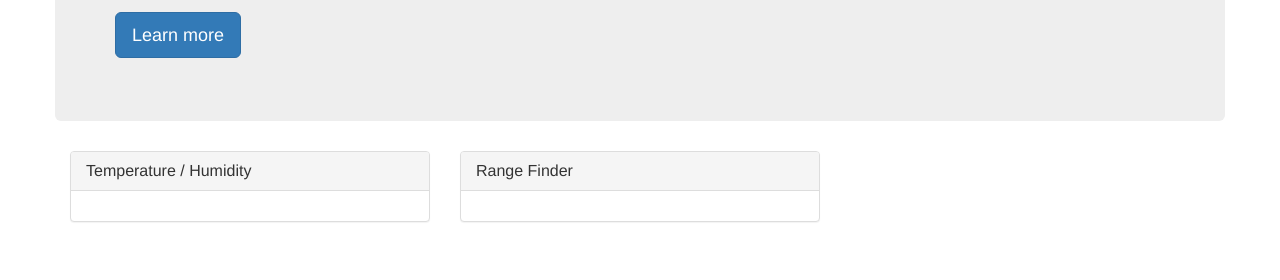
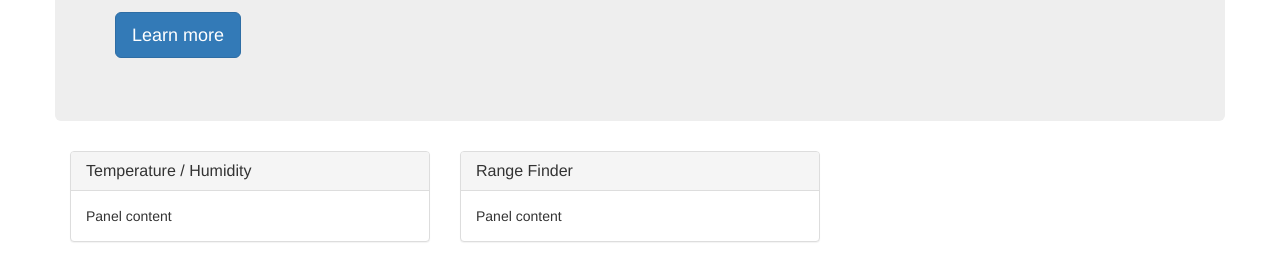
Before and after one commit to connred/Challenges, a plain HTML site: page client/index.html in a window 1280 px wide. Shown: the part 252-532 px from the top of the page. Drawn offline with nearby package versions, Linux system fonts and the light colour scheme; no server answers; files whose address does not match are found by name.

Commit message:
Catching up

```diff
--- a/client/index.html
+++ b/client/index.html
@@ -4,7 +4,8 @@
 <head>
     <meta charset="UTF-8">
     <title>Challenges</title>
-    <link rel="stylesheet" href="https://cdnjs.cloudflare.com/ajax/libs/twitter-bootstrap/3.3.7/css/bootstrap.min.css"> </head>
+    <link rel="stylesheet" href="https://cdnjs.cloudflare.com/ajax/libs/twitter-bootstrap/3.3.7/css/bootstrap.min.css">
+</head>
 
 <body>
     <nav class="navbar navbar-default">
@@ -64,14 +65,18 @@
                 <div class="panel panel-default">
                     <div class="panel-heading">
                         <h3 class="panel-title">Temperature / Humidity</h3> </div>
-                    <div class="panel-body" id="dht-display">  </div>
+                    <div class="panel-body" id="dht-display">
+                    	Panel content
+                    </div>
                 </div>
             </div>
             <div class="col-sm-4 col-md-4">
                 <div class="panel panel-default">
                     <div class="panel-heading">
                         <h3 class="panel-title">Range Finder</h3> </div>
-                    <div class="panel-body" id="range-display">  </div>
+                    <div class="panel-body" id="range-display">
+                    	Panel content
+                    </div>
                 </div>
             </div>
         </div>
--- a/node/package.json
+++ b/node/package.json
@@ -1,6 +1,7 @@
 {
     "dependencies": {
-        "express": "^4.15.2"
-        , "body-parser": "1.17.1"
+        "express": "^4.15.2",
+		"body-parser": "1.17.1",
+		"socket.io": "1.4.5"
     }
 }
--- a/node/server.js
+++ b/node/server.js
@@ -9,6 +9,8 @@ var io = socketio(server);
 
 app.use(bodyParser.json());
 app.use(bodyParser.urlencoded({ extended: false }));
+
+app.use('/', express.static('../client/'));
 
 app.post('/', function(req, res) {
     console.log('post / = ' + JSON.stringify(req.body));
```
Also changed, not shown: client/assets/main.css (added), client/assets/main.js (renamed from client/main.js).
